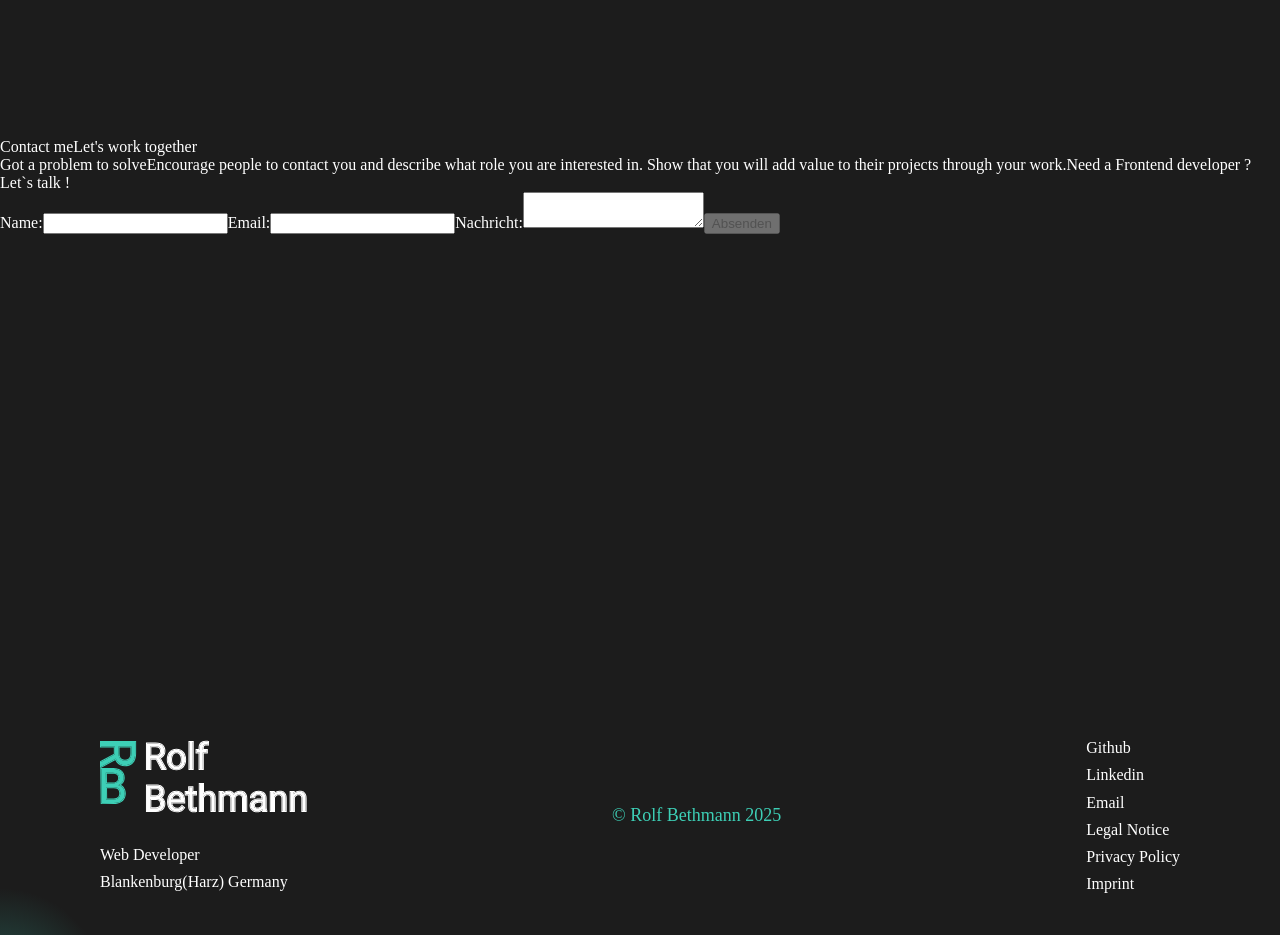
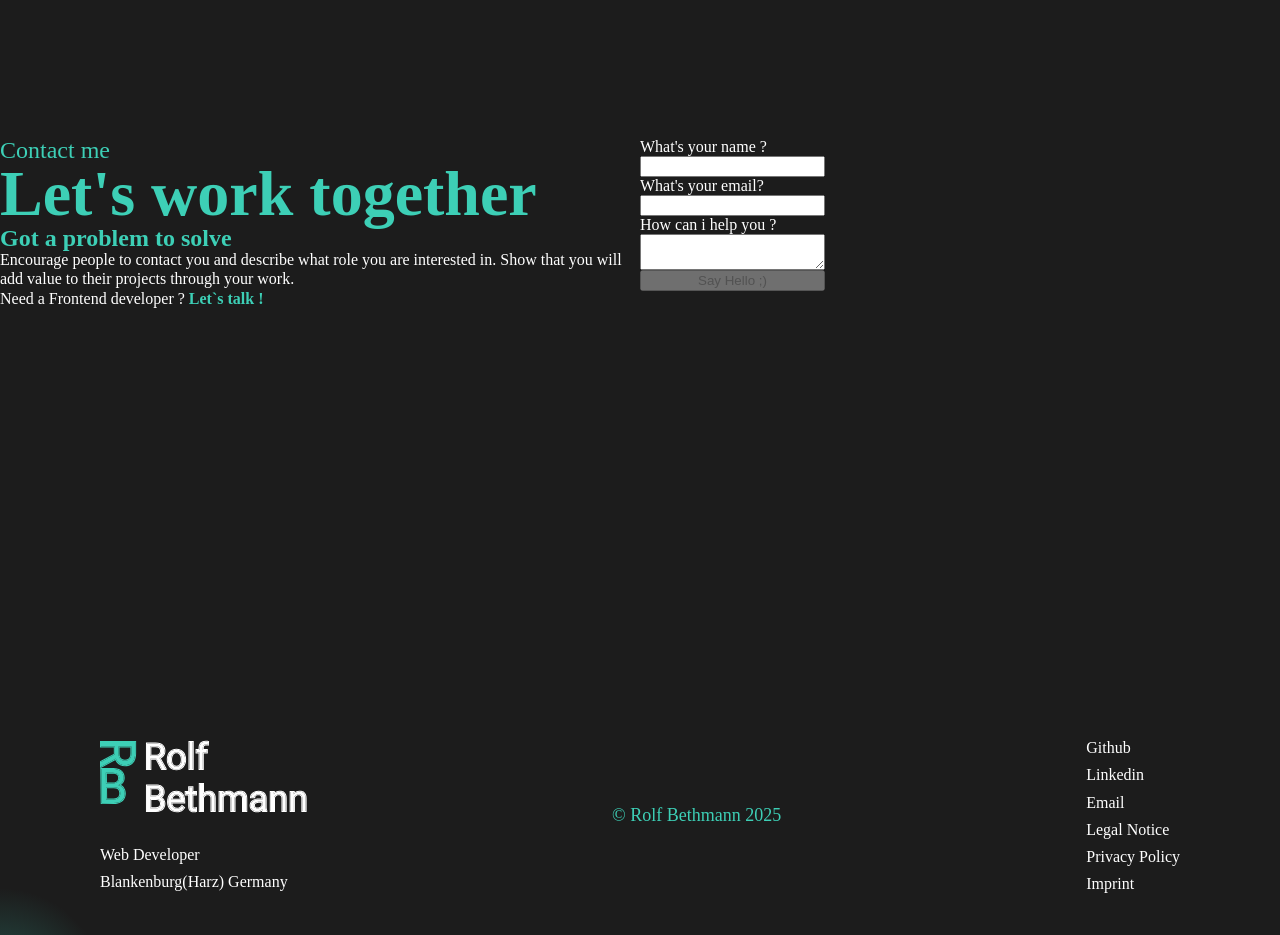
Before and after one commit to bethmannRolf/portfolio, an Angular app: page / in a window 1280 px wide. Shown: the part 3920-4855 px from the top of the page. Built offline with nearby package versions, Linux system fonts and the light colour scheme.

Commit message:
contact left side text flexstructure

```diff
--- /dev/null
+++ b/src/app/contact-form/contact-form.component.css
@@ -0,0 +1,4 @@
+.contact-form-container {
+  display: flex;
+  flex-direction: column;
+}
--- a/src/app/contact-form/contact-form.component.html
+++ b/src/app/contact-form/contact-form.component.html
@@ -1,12 +1,12 @@
-<form [formGroup]="contactForm" (ngSubmit)="onSubmit()">
-    <label for="name">Name:</label>
+<form class="contact-form-container" [formGroup]="contactForm" (ngSubmit)="onSubmit()">
+    <label class="question-contact-input" for="name">What's your name ?</label>
     <input id="name" formControlName="name" required />
 
-    <label for="email">Email:</label>
+    <label for="email">What's your email?</label>
     <input id="email" formControlName="email" required type="email" />
 
-    <label for="message">Nachricht:</label>
+    <label for="message">How can i help you ?</label>
     <textarea id="message" formControlName="message" required></textarea>
 
-    <button type="submit" [disabled]="contactForm.invalid">Absenden</button>
+    <button type="submit" [disabled]="contactForm.invalid">Say Hello ;)</button>
   </form>
--- /dev/null
+++ b/src/app/contact-form/contact-form.component.min.css
@@ -0,0 +1 @@
+.contact-form-container{display:flex;flex-direction:column}
--- a/src/app/contact-form/contact-form.component.scss
+++ b/src/app/contact-form/contact-form.component.scss
@@ -0,0 +1,5 @@
+.contact-form-container{
+    display: flex;
+    flex-direction: column;
+
+}
--- a/src/app/contact/contact.component.css
+++ b/src/app/contact/contact.component.css
@@ -3,4 +3,73 @@
   color: white;
   height: 500px;
   width: 100%;
+  display: flex;
 }
+
+.left-contact-side {
+  width: 50%;
+  display: flex;
+  flex-direction: column;
+}
+
+.left-upper-section {
+  display: flex;
+  flex-direction: column;
+}
+
+.contact-me-span {
+  color: #3DCFB6;
+  font-weight: 500;
+  font-size: 24px;
+  line-height: 100%;
+  letter-spacing: 0%;
+}
+
+.work-together-heading {
+  color: #3DCFB6;
+  font-weight: 700;
+  font-size: 64px;
+  line-height: 100%;
+  letter-spacing: -3%;
+}
+
+.left-lower-section {
+  display: flex;
+  flex-direction: column;
+}
+
+.left-lower-heading {
+  color: #3DCFB6;
+  font-weight: 700;
+  font-size: 24px;
+  line-height: 100%;
+  letter-spacing: 0%;
+}
+
+.left-lower-first-span {
+  color: white;
+  font-weight: 400;
+  font-size: 16px;
+  line-height: 120%;
+  letter-spacing: 0%;
+}
+
+.highlight-green {
+  color: #3DCFB6;
+  font-weight: 700;
+  font-size: 16px;
+  line-height: 100%;
+  letter-spacing: 0%;
+}
+
+.need-developer {
+  color: white;
+  font-weight: 400;
+  font-size: 16px;
+  line-height: 120%;
+  letter-spacing: 0%;
+}
+
+.app-contact-form {
+  width: 50%;
+}
--- a/src/app/contact/contact.component.html
+++ b/src/app/contact/contact.component.html
@@ -3,13 +3,15 @@
     <div class="left-contact-side">
         <div class="left-upper-section">
             <span class="contact-me-span">Contact me</span>
-        <span class="work-together heading">Let's work together</span>
+            <span class="work-together-heading">Let's work together</span>
         </div>
         <div class="left-lower-section">
             <span class="left-lower-heading">Got a problem to solve</span>
-        <span class="left-lower-first-span">Encourage people to contact you and describe  what role you are interested in.
-            Show that you will add value to their  projects through your work.</span>
-            <span>Need a Frontend developer ? <span class="highlight-green">Let`s talk !</span></span>
+            <span class="left-lower-first-span">Encourage people to contact you and describe what role you are
+                interested in.
+                Show that you will add value to their projects through your work.</span>
+            <span class="need-developer">Need a Frontend developer ? <span class="highlight-green">Let`s talk
+                    !</span></span>
 
         </div>
     </div>
--- a/src/app/contact/contact.component.min.css
+++ b/src/app/contact/contact.component.min.css
@@ -1 +1 @@
-.contact-section{background-color:#1c1c1c;color:white;height:500px;width:100%}
+.contact-section{background-color:#1c1c1c;color:white;height:500px;width:100%;display:flex}.left-contact-side{width:50%;display:flex;flex-direction:column}.left-upper-section{display:flex;flex-direction:column}.contact-me-span{color:#3DCFB6;font-weight:500;font-size:24px;line-height:100%;letter-spacing:0%}.work-together-heading{color:#3DCFB6;font-weight:700;font-size:64px;line-height:100%;letter-spacing:-3%}.left-lower-section{display:flex;flex-direction:column}.left-lower-heading{color:#3DCFB6;font-weight:700;font-size:24px;line-height:100%;letter-spacing:0%}.left-lower-first-span{color:white;font-weight:400;font-size:16px;line-height:120%;letter-spacing:0%}.highlight-green{color:#3DCFB6;font-weight:700;font-size:16px;line-height:100%;letter-spacing:0%}.need-developer{color:white;font-weight:400;font-size:16px;line-height:120%;letter-spacing:0%}.app-contact-form{width:50%}
--- a/src/app/contact/contact.component.scss
+++ b/src/app/contact/contact.component.scss
@@ -1,6 +1,81 @@
-.contact-section{
+.contact-section {
     background-color: rgb(28, 28, 28);
     color: white;
-    height: 500px;     //just to show section
+    height: 500px; //just to show section
     width: 100%;
+    display: flex;
 }
+
+.left-contact-side {
+    width: 50%;
+    display: flex;
+    flex-direction: column;
+
+}
+
+.left-upper-section {
+    display: flex;
+    flex-direction: column;
+}
+
+.contact-me-span {
+
+    color: #3DCFB6;
+    font-weight: 500;
+    font-size: 24px;
+    line-height: 100%;
+    letter-spacing: 0%;
+
+}
+
+.work-together-heading {
+    color: #3DCFB6;
+    font-weight: 700;
+    font-size: 64px;
+    line-height: 100%;
+    letter-spacing: -3%;
+}
+
+.left-lower-section {
+    display: flex;
+    flex-direction: column;
+}
+
+.left-lower-heading {
+    color: #3DCFB6;
+    font-weight: 700;
+    font-size: 24px;
+    line-height: 100%;
+    letter-spacing: 0%;
+}
+
+.left-lower-first-span {
+    color: white;
+    font-weight: 400;
+    font-size: 16px;
+    line-height: 120%;
+    letter-spacing: 0%;
+}
+
+.highlight-green {
+    color: #3DCFB6;
+    font-weight: 700;
+    font-size: 16px;
+    line-height: 100%;
+    letter-spacing: 0%;
+}
+
+.need-developer {
+    color: white;
+    font-weight: 400;
+    font-size: 16px;
+    line-height: 120%;
+    letter-spacing: 0%;
+}
+
+.app-contact-form{
+
+    width: 50%;
+
+
+}
```
Lines whose indentation alone changed are shown as unchanged.
